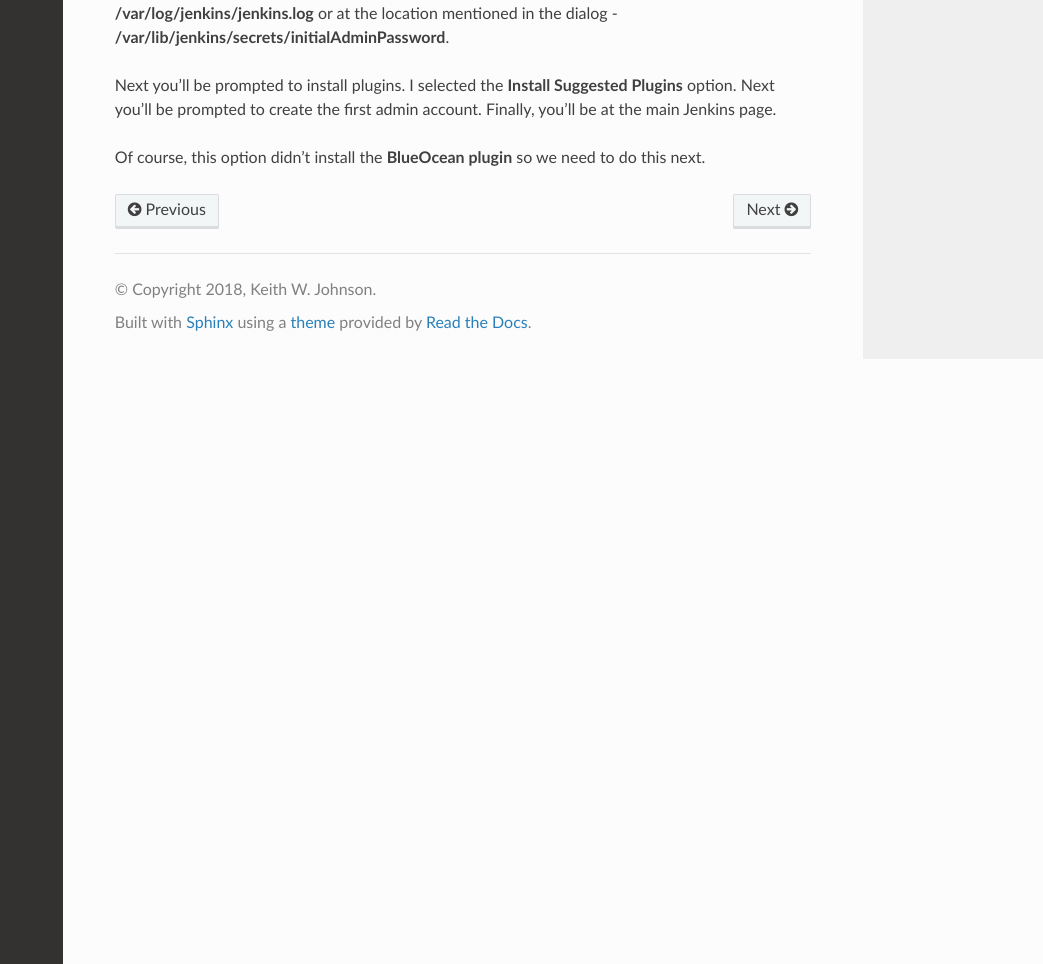
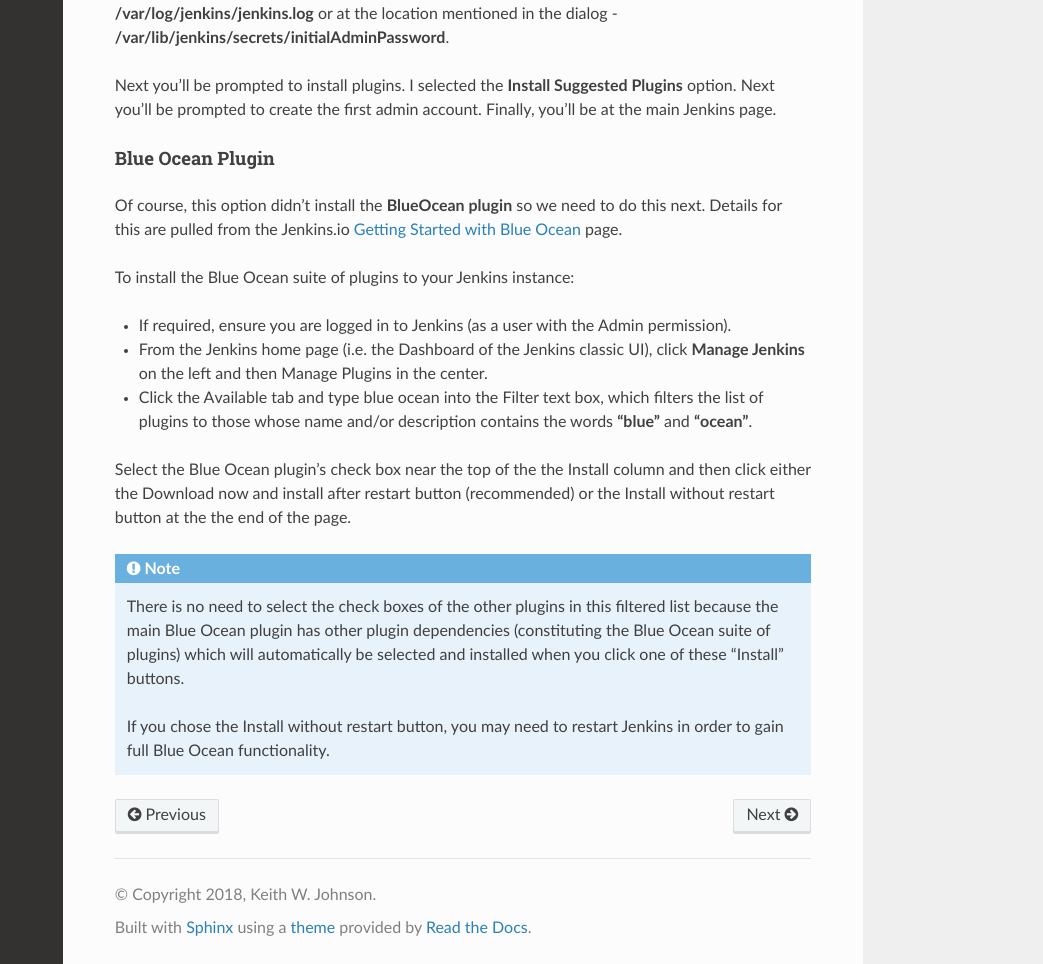
Before and after one commit to hirosh7/jenkins_sample, a Sphinx documentation site: the page built from docs/ubuntu_setup.rst, in a window 1280 px wide and 1400 px high, scrolled down 2002 px. Shown: the part 436-1400 px from the top of the window, without its empty margins (237-1280 px from the left). Built offline with Sphinx 7.4.7 and the Read the Docs theme 2.0.0, drawn with Linux system fonts in a browser that asks for light colours; pages that are not in the unit, such as notebooks, are missing from menus.

Commit message:
Completed Blue Ocean Plugin install

```diff
--- a/docs/ubuntu_setup.rst
+++ b/docs/ubuntu_setup.rst
@@ -104,4 +104,28 @@
 Next you'll be prompted to install plugins. I selected the **Install Suggested Plugins** option. Next you'll be
 prompted to create the first admin account. Finally, you'll be at the main Jenkins page.
 
-Of course, this option didn't install the **BlueOcean plugin** so we need to do this next.
+Blue Ocean Plugin
+*****************
+Of course, this option didn't install the **BlueOcean plugin** so we need to do this next. Details for this are
+pulled from the Jenkins.io `Getting Started with Blue Ocean <https://jenkins.io/doc/book/blueocean/getting-started/>`_
+page.
+
+To install the Blue Ocean suite of plugins to your Jenkins instance:
+
+* If required, ensure you are logged in to Jenkins (as a user with the Admin permission).
+* From the Jenkins home page (i.e. the Dashboard of the Jenkins classic UI), click **Manage Jenkins** on
+  the left and then Manage Plugins in the center.
+* Click the Available tab and type blue ocean into the Filter text box, which filters the list of plugins
+  to those whose name and/or description contains the words **"blue"** and **"ocean"**.
+
+Select the Blue Ocean plugin’s check box near the top of the the Install column and then click either the
+Download now and install after restart button (recommended) or the Install without restart button at the the end of the page.
+
+.. Note::
+
+   There is no need to select the check boxes of the other plugins in this filtered list because the main Blue
+   Ocean plugin has other plugin dependencies (constituting the Blue Ocean suite of plugins) which will automatically
+   be selected and installed when you click one of these "Install" buttons.
+
+   If you chose the Install without restart button, you may need to restart Jenkins in order to gain full Blue Ocean
+   functionality.
```
